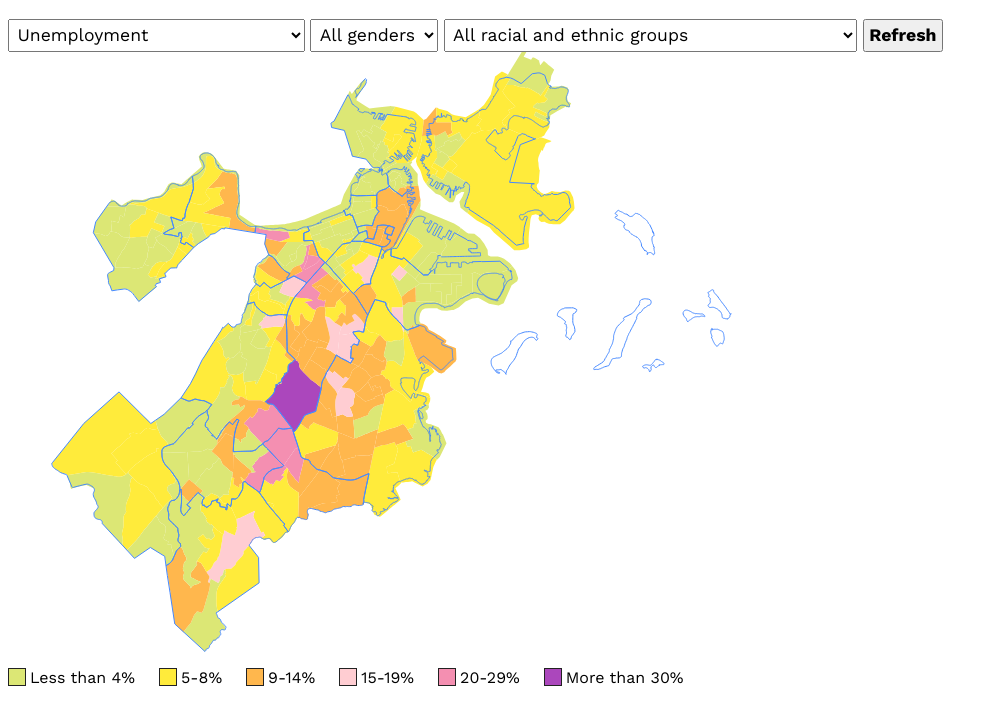
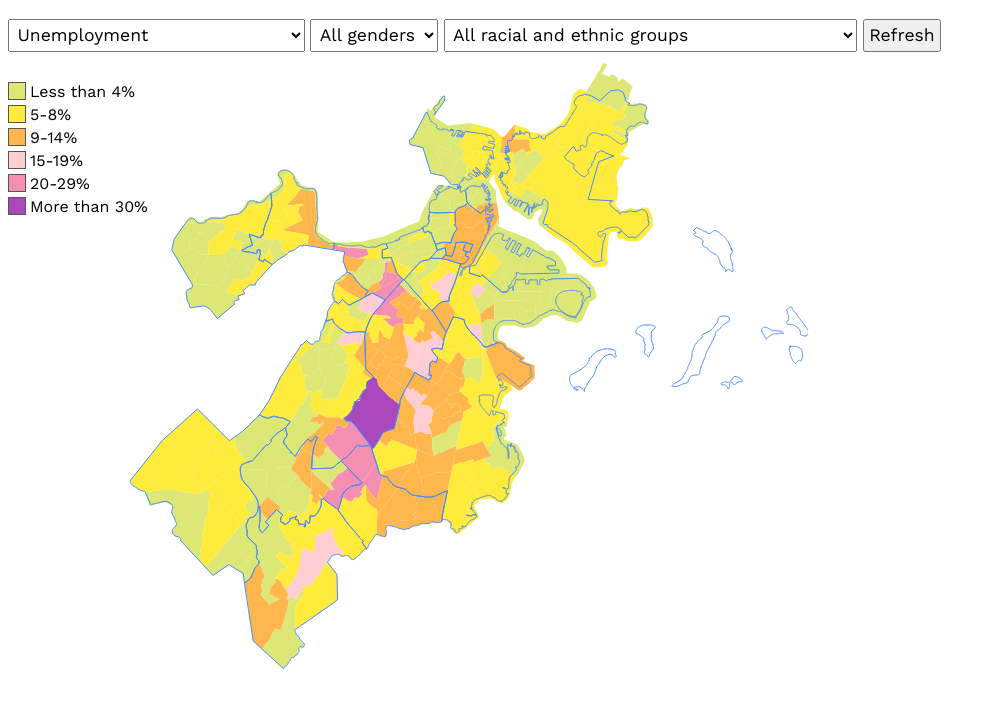
Before and after one commit to hermansaksono/boston_unemployment_vis, a plain HTML site: page index.html in a window 1280 px wide. Shown: the part 62-786 px from the top of the page, without its empty margins (0-998 px from the left). Drawn offline with nearby package versions, Linux system fonts and the light colour scheme.

Commit message:
Move the legend to the top left corner of the map

```diff
--- a/static/scripts/boston_unemployment_vis.js
+++ b/static/scripts/boston_unemployment_vis.js
@@ -1,7 +1,7 @@
 const MAP_WIDTH = 800;
-const MAP_HEIGHT = 600;
+const MAP_HEIGHT = 620;
 const EXCLUDED_TRACTS = ["25025990101", "25025980101"];
-const CITY_CENTER = [-71.0189, 42.3301];
+const CITY_CENTER = [-71.0499, 42.3351];
 const INITIAL_SCALE = 145000;
 const DIV_ID_FOR_SVG_MAP = "div#mapSvgContainer";
 
--- a/static/styles/main.css
+++ b/static/styles/main.css
@@ -13,7 +13,7 @@ select, option {
 button {
     font-family: "Work Sans", Arial, sans-serif;
     font-size: 1.1em;
-    font-weight: bold;
+    font-weight: normal;
     padding: 0.25em;
 }
 
@@ -31,7 +31,7 @@ button {
 
 .mapInfoBox {
     width: 350px;
-    margin: -175px 0 0 500px;
+    margin: -175px 0 0 550px;
     background-color: #ffffff44;
     border: 1px solid #222222;
     position: relative;
@@ -67,19 +67,20 @@ button {
 
 .mapLegend {
     height: 2em;
-    margin: 1em 0 0 0;
+    margin: -580px 0 0 0;
     clear: both;
+    position: relative;
+    z-index: 1;
 }
     .mapLegend .legendItem {
-        float: left;
-        margin: 0 1.5em 0 0;
+        margin: 0.25em 1.5em 0.25em 0;
     }
         .mapLegend .legendItem .legendBox {
             height: 1em;
             width: 1em;
             margin: 0 0.25em 0 0;
             float: left;
-            border: 1px solid #222222;
+            border: 1px solid #555;
         }
 
         .colorLevel0 {
```
Also changed, not shown: index.html (+1 -1 lines).
